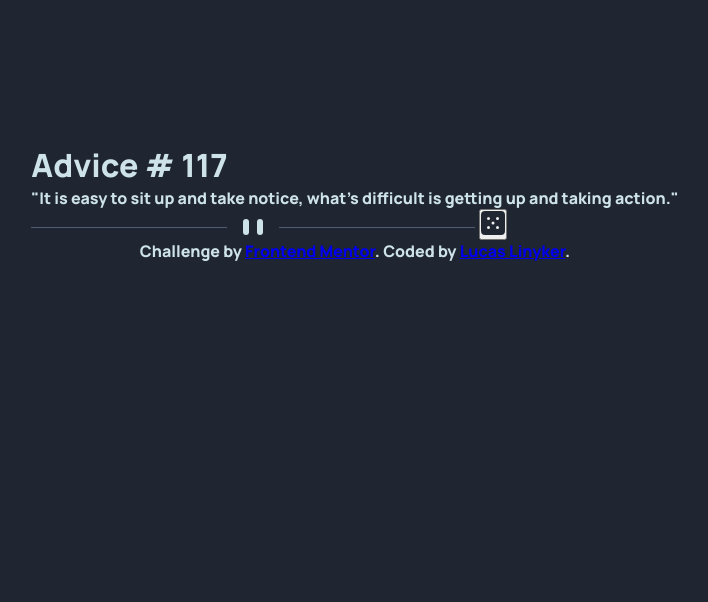
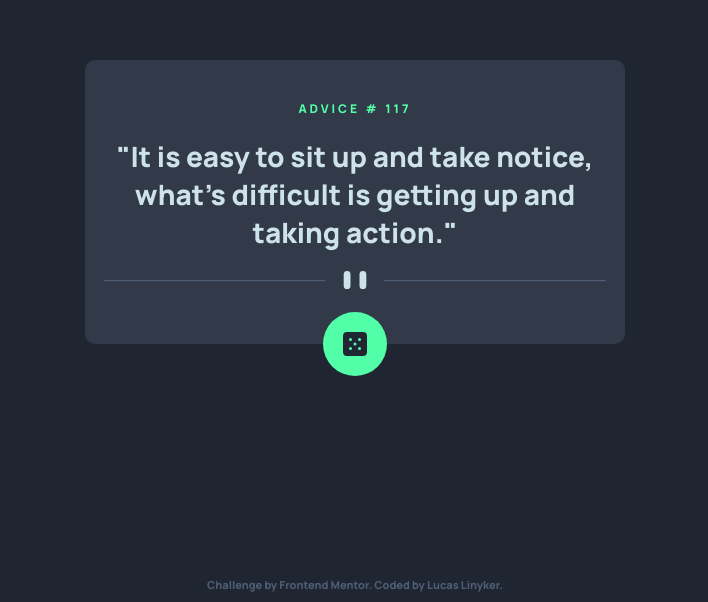
Before and after one commit to lucaslinyker/advice-generator, a plain HTML site: page index.html in a window 1280 px wide. Shown: the part 198-800 px from the top of the page, without its empty margins (285-993 px from the left). Drawn offline with Linux system fonts and the light colour scheme.

Commit message:
:lipstick: feat: Criar estilização

```diff
--- a/styles.css
+++ b/styles.css
@@ -25,4 +25,83 @@ body {
     align-items: center;
     min-height: 100vh;
     width: 100%;
+    position: relative;
 }
+
+.card {
+    min-width: 300px;
+    max-width: 540px;
+    border-radius: 10px;
+    margin-inline: 40px;
+    padding: 40px 19px;
+    text-align: center;
+    background-color: var(--dark-grayish-blue);
+    position: relative;
+}
+
+.card__title {
+    font-size: 12px;
+    text-transform: uppercase;
+    letter-spacing: 3px;
+    color: var(--neo-green);
+    margin-bottom: 20px;
+}
+
+.card__advice {
+    font-size: 28px;
+    margin-bottom: 20px;
+}
+
+.card__divider {
+    width: 100%;
+    margin-bottom: 10px;
+}
+
+.card__button {
+    border-radius: 50%;
+    padding: 20px;
+    border: none;
+    background-color: var(--neo-green);
+    cursor: pointer;
+    position: absolute;
+    left: 50%;
+    bottom: 0%;
+    transform: translate(-50%, 50%);
+    transition: background-color .1s linear, box-shadow 150ms linear;
+}
+
+.card__button:hover {
+    box-shadow: 0 0 30px 0 var(--neo-green);
+}
+
+.card__button:active {
+    background-color: #3ab975;
+}
+
+.button__icon {
+    display: block;
+}
+
+.acknowledgments {
+    font-size: 11px;
+    color: var(--grayish-blue);
+    position: absolute;
+    bottom: 10px;
+}
+
+.acknowledgments__link {
+    color: var(--grayish-blue);
+    text-decoration: none;
+    transition: color .2s linear;
+}
+
+.acknowledgments__link:hover {
+    text-decoration: underline;
+    color: var(--light-cyan);
+}
+
+@media (max-width: 425px) {
+    .card {
+        margin-inline: 20px;
+    }
+}
```
